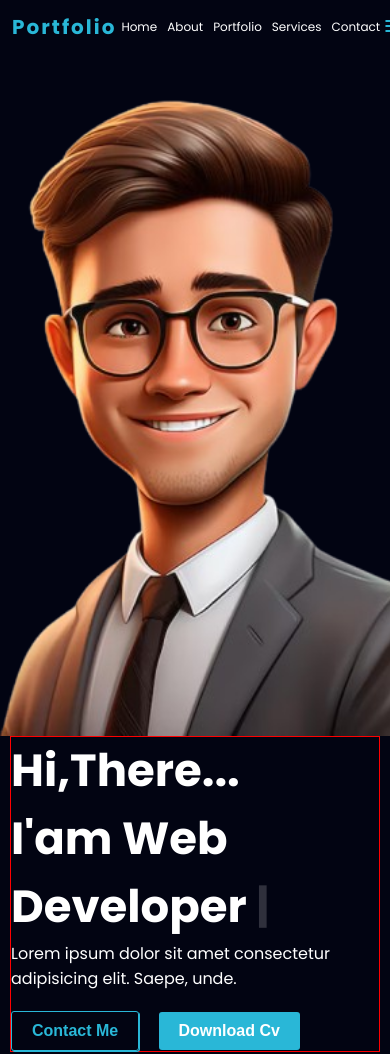
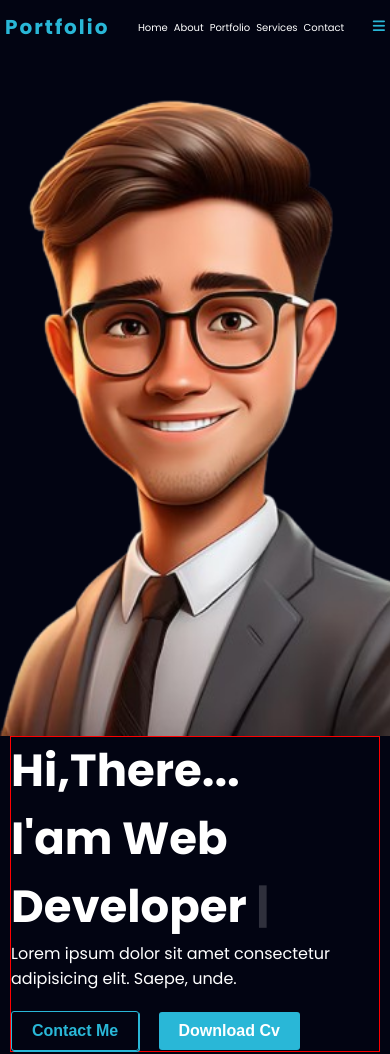
Before and after one commit to Thanushangit/sample-portfolio, a plain HTML site: page index.html in a window 390 px wide. Shown: the top 1054 px of the page. Drawn offline with Linux system fonts and the light colour scheme.

Commit message:
media queries

```diff
--- a/style.css
+++ b/style.css
@@ -174,7 +174,7 @@ header i:hover{
 
 @media only screen and (max-width: 600px) {
     header {
-        padding: 8px 12px;
+        padding: 8px 5px;
     }
 
     .hero-section {
@@ -187,18 +187,18 @@ header i:hover{
     }
 
     header ul li{
-        margin: 0 5px;
+        margin: 0 3px;
     }
 
     header ul li a{
 
-        font-size: 12px;
+        font-size: 10px;
 
     }
 
     header i{
 
-        font-size: 16px;
+        font-size: 14px;
 
      }
 
```
